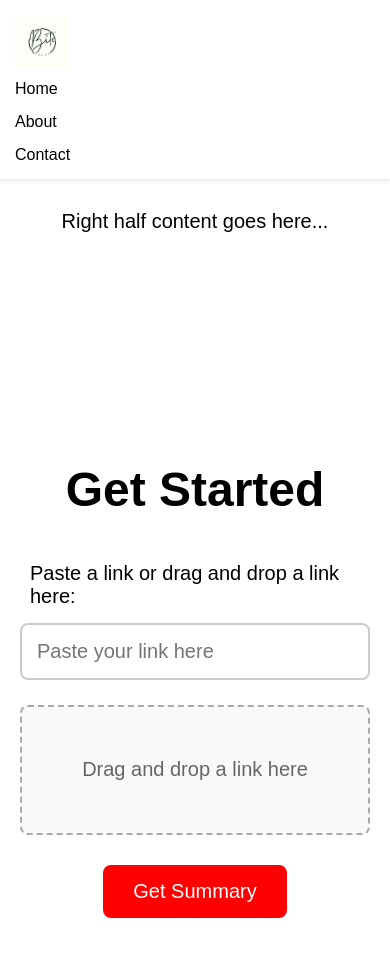
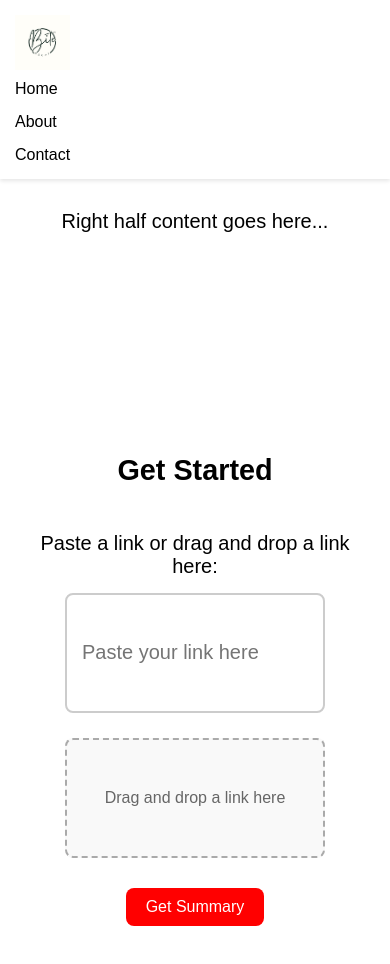
Before and after one commit to Magnus1X/Propacity, a React (Vite) app: page / in a window 390 px wide. Shown: the top 964 px of the page. Built offline with nearby package versions, Linux system fonts and the light colour scheme.

Commit message:
some changes

```diff
--- a/src/components/GettingStarted.css
+++ b/src/components/GettingStarted.css
@@ -1,40 +1,48 @@
-.getting-started {
+* {
+    margin: 0;
+    padding: 0;
+    box-sizing: border-box;
+  }
+
+  .getting-started {
     display: flex;
     flex-direction: column;
     align-items: center;
     justify-content: center;
     height: 100vh;
-    padding: 30px; /* Increased padding */
+    padding: 30px;
+    text-align: center;
   }
 
   h1 {
-    font-size: 3rem; /* Increased font size */
-    margin-bottom: 30px; /* Increased margin */
+    font-size: 3rem;
+    margin-bottom: 30px;
   }
 
   p {
-    font-size: 1.25rem; /* Increased font size */
-    margin: 15px 0; /* Increased margin */
+    font-size: 1.25rem;
+    margin: 15px 0;
   }
 
   .input-link {
-    width: 350px; /* Increased width */
-    padding: 15px; /* Increased padding */
-    font-size: 1.25rem; /* Increased font size */
-    margin-bottom: 25px; /* Increased margin */
+    width: 100%;
+    max-width: 350px;
+    padding: 15px;
+    font-size: 1.25rem;
+    margin-bottom: 25px;
     border: 2px solid #ccc;
-    border-radius: 8px; /* Slightly larger border radius */
+    border-radius: 8px;
   }
 
   .drag-area {
-    width: 350px; /* Increased width */
-    height: 130px; /* Increased height */
+    width: 100%;
+    max-width: 350px;
+    height: 130px;
     border: 2px dashed #aaa;
-    border-radius: 8px; /* Slightly larger border radius */
+    border-radius: 8px;
     display: flex;
     align-items: center;
     justify-content: center;
-    text-align: center;
     background-color: #f9f9f9;
     transition: background-color 0.3s ease;
   }
@@ -44,19 +52,19 @@
   }
 
   .drag-area p {
-    font-size: 1.25rem; /* Increased font size */
+    font-size: 1.25rem;
     color: #666;
   }
 
   .get-summary-btn {
-    padding: 15px 30px; /* Increased padding */
-    font-size: 1.25rem; /* Increased font size */
+    padding: 15px 30px;
+    font-size: 1.25rem;
     color: white;
     background-color: red;
     border: none;
-    border-radius: 8px; /* Slightly larger border radius */
+    border-radius: 8px;
     cursor: pointer;
-    margin-top: 30px; /* Increased margin */
+    margin-top: 30px;
     transition: background-color 0.3s ease;
   }
 
@@ -65,8 +73,53 @@
   }
 
   .summary {
-    margin-top: 30px; /* Increased margin */
-    font-size: 1.5rem; /* Increased font size */
+    margin-top: 30px;
+    font-size: 1.5rem;
     color: #333;
     font-weight: bold;
   }
+
+  @media (max-width: 768px) {
+    h1 {
+      font-size: 2.2rem;
+    }
+
+    .input-link,
+    .drag-area {
+      max-width: 300px;
+    }
+
+    .get-summary-btn {
+      font-size: 1.1rem;
+      padding: 12px 24px;
+    }
+
+    .summary {
+      font-size: 1.25rem;
+    }
+  }
+
+  @media (max-width: 480px) {
+    h1 {
+      font-size: 1.8rem;
+    }
+
+    .input-link,
+    .drag-area {
+      max-width: 260px;
+      height: 120px;
+    }
+
+    .drag-area p {
+      font-size: 1rem;
+    }
+
+    .get-summary-btn {
+      font-size: 1rem;
+      padding: 10px 20px;
+    }
+
+    .summary {
+      font-size: 1.1rem;
+    }
+  }
```
